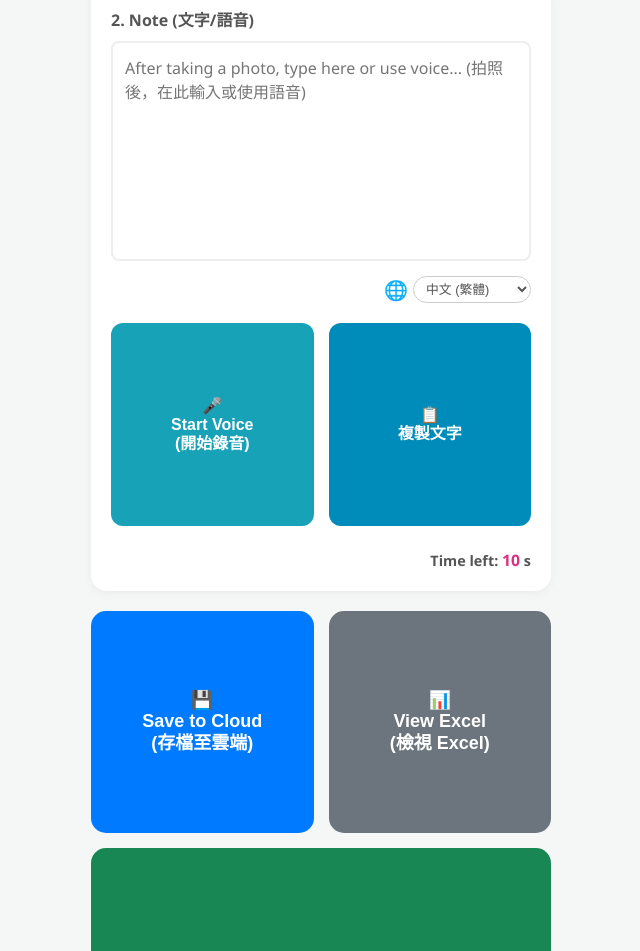
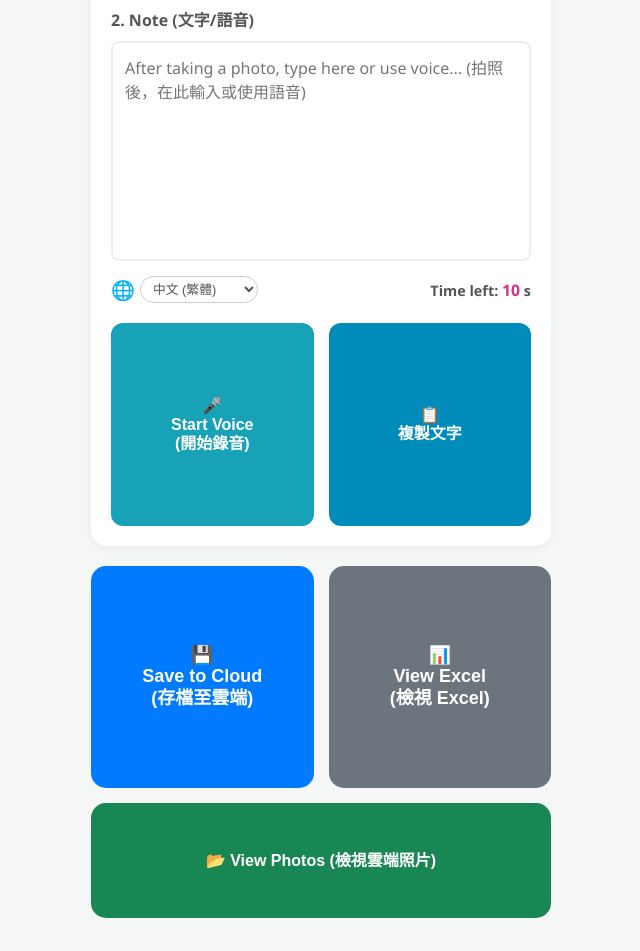
Before and after one commit to DEREKLIN1429/5S-audit-WH, a plain HTML site: page index.html in a window 1280 px wide. Shown: the part 723-1674 px from the top of the page, without its empty margins (319-959 px from the left). Drawn offline with Linux system fonts and the light colour scheme.

Commit message:
Update index.html

```diff
--- a/index.html
+++ b/index.html
@@ -39,8 +39,6 @@
             background: var(--primary-color); color: white; border: none; padding: 8px 20px;
             border-radius: 5px; margin-top: 15px; cursor: pointer; display: none; font-size: 16px;
         }
-
-        /* 移除 #screenshot-modal 相關的樣式 */
 
         #app-screen { width: 100%; max-width: 500px; overflow-y: auto; padding: 20px; box-sizing: border-box; }
 
@@ -123,7 +121,7 @@
         }
         textarea:focus { border-color: var(--primary-color); outline: none; }
 
-        /* --- 三階段閃爍動畫 --- */
+        /* --- 語音閃爍動畫 --- */
         @keyframes flash-red {
             0% { border-color: #eee; box-shadow: none; background-color: white; }
             50% { border-color: red; box-shadow: 0 0 15px rgba(255,0,0,0.6); background-color: #fff0f0; }
@@ -146,23 +144,27 @@
         .anim-purple { animation: flash-purple 1s infinite; }
         .anim-green { animation: flash-green 2s infinite; }
 
-        /* 新增：語音與複製按鈕容器，使用 Grid 實現兩欄佈局 */
+        /* 語音與複製按鈕容器，Grid 兩欄 */
         .voice-copy-controls {
             margin-top: 10px;
             display: grid;
-            grid-template-columns: repeat(2, 1fr); /* 兩個按鈕平均分配空間 */
+            grid-template-columns: repeat(2, 1fr);
             gap: 15px;
             align-items: flex-start;
         }
 
-        /* 語言選擇 (保持靠右) */
+        /* 新增：語言選擇/計時器容器，並排 */
+        .lang-timer-container {
+            grid-column: 1 / 3; /* 跨越兩欄 */
+            display: flex;
+            justify-content: space-between;
+            align-items: center;
+            margin-bottom: 5px;
+        }
+
         .quick-lang-container {
-            grid-column: 2 / 3; /* 放在第二欄 */
-            justify-self: end;
             display: flex;
             align-items: center;
-            margin-bottom: 5px;
-            align-self: flex-end;
         }
         .lang-icon { font-size: 1.2em; margin-right: 5px; }
         .small-select {
@@ -170,9 +172,16 @@
             font-size: 0.8rem; background-color: #fff; color: #555; outline: none;
         }
 
-        /* --- 🎤 開始錄音按鈕樣式修改：正方形靠左 (第一欄) --- */
+        .voice-timer {
+            text-align: right;
+            font-size: 0.9em;
+            color: #555;
+            font-weight: bold;
+        }
+
+        /* --- 🎤 開始錄音按鈕樣式：正方形 (第一欄) --- */
         .voice-btn-wrapper {
-            grid-column: 1 / 2; /* 放在第一欄 */
+            grid-column: 1 / 2;
             width: 100%;
             aspect-ratio: 1/1;
             margin: 0;
@@ -190,9 +199,9 @@
 
         .btn-voice.recording { background-color: var(--danger-color); animation: pulse 1s infinite; }
 
-        /* --- 📋 複製文字按鈕樣式：正方形，第二欄 --- */
+        /* --- 📋 複製文字按鈕樣式：正方形 (第二欄) --- */
         .copy-btn-wrapper {
-            grid-column: 2 / 3; /* 放在第二欄 */
+            grid-column: 2 / 3;
             width: 100%;
             aspect-ratio: 1/1;
             margin: 0;
@@ -211,23 +220,14 @@
             line-height: 1.2;
         }
 
-        /* 計時器 (跨兩欄) */
-        .voice-timer {
-            grid-column: 1 / 3;
-            text-align: right; font-size: 0.9em; color: #555; margin-top: 8px; font-weight: bold;
-        }
 
-        /* --- 底部按鈕群組修改：2個一排，正方形，字體加大 (維持不變) --- */
+        /* --- 底部按鈕群組修改：2個一排，正方形，字體加大 --- */
         .footer-btns-grid {
             display: grid;
             grid-template-columns: repeat(2, 1fr);
             gap: 15px;
             margin-top: 20px;
             padding-bottom: 30px;
-        }
-
-        .btn-full-width {
-            grid-column: 1 / -1;
         }
 
         .btn-main {
@@ -242,10 +242,23 @@
             display: flex;
             align-items: center;
             justify-content: center;
-            aspect-ratio: 1/1;
             line-height: 1.2;
             flex-direction: column;
             text-align: center;
+        }
+
+        /* 縮減「存檔」和「檢視 Excel」按鈕高度 (仍然是正方形) */
+        .btn-main:not(.btn-drive) {
+             aspect-ratio: 1/1;
+        }
+
+        /* 縮減「檢視雲端照片」按鈕高度 (縮減 50%) */
+        .btn-drive.btn-full-width {
+            grid-column: 1 / -1;
+            aspect-ratio: 4 / 1; /* 調整為長方形，寬度是高度的 4 倍 (約 50% 高度) */
+            flex-direction: row; /* 讓內容水平排列，更適合長條形 */
+            gap: 15px;
+            font-size: 16px;
         }
 
         .btn-save { background-color: var(--primary-color); }
@@ -323,6 +336,7 @@
 
             <div class="voice-copy-controls">
 
+                <div class="lang-timer-container">
                     <div class="quick-lang-container">
                         <span class="lang-icon">🌐</span>
                         <select id="main-lang" class="small-select" onchange="syncLanguage('main')">
@@ -331,6 +345,11 @@
                             <option value="ja-JP">日本語</option>
                             <option value="hi-IN">Hindi (印地語)</option>
                         </select>
+                    </div>
+
+                    <div class="voice-timer">
+                        Time left: <span id="display-timeout" style="color:#d63384; font-size:1.1em;">10</span> s
+                    </div>
                 </div>
 
                 <div class="voice-btn-wrapper">
@@ -345,9 +364,6 @@
                     </button>
                 </div>
 
-                <div class="voice-timer">
-                    Time left: <span id="display-timeout" style="color:#d63384; font-size:1.1em;">10</span> s
-                </div>
             </div>
 
         </div>
@@ -360,7 +376,7 @@
                 📊<br>View Excel<br>(檢視 Excel)
             </button>
             <button class="btn-main btn-drive btn-full-width" onclick="viewDriveFolder()">
-                📂<br>View Photos<br>(檢視雲端照片)
+                📂 View Photos (檢視雲端照片)
             </button>
         </div>
     </div>
@@ -440,7 +456,7 @@
         applySettings();
     }
 
-    // ================= 設定功能 & 語言同步 =================
+    // ================= 設定功能 & 語言同步 (不變) =================
     function openSettings() {
         loadSettingsToUI();
         document.getElementById('settings-modal').style.display = 'flex';
@@ -707,10 +723,9 @@
         document.getElementById('display-timeout').innerText = originalTime;
     }
 
-    // ================= 複製/截圖功能 (已修改) =================
+    // ================= 複製/截圖功能 (不變) =================
 
-    // 移除 closeScreenshotModal()
-    // 移除 captureScreenArea()
+    // 由於截圖功能已移除，只需保留 copyNote()
 
     function copyNote() {
         const note = document.getElementById('noteInput').value;
```
Lines whose indentation alone changed are shown as unchanged.
